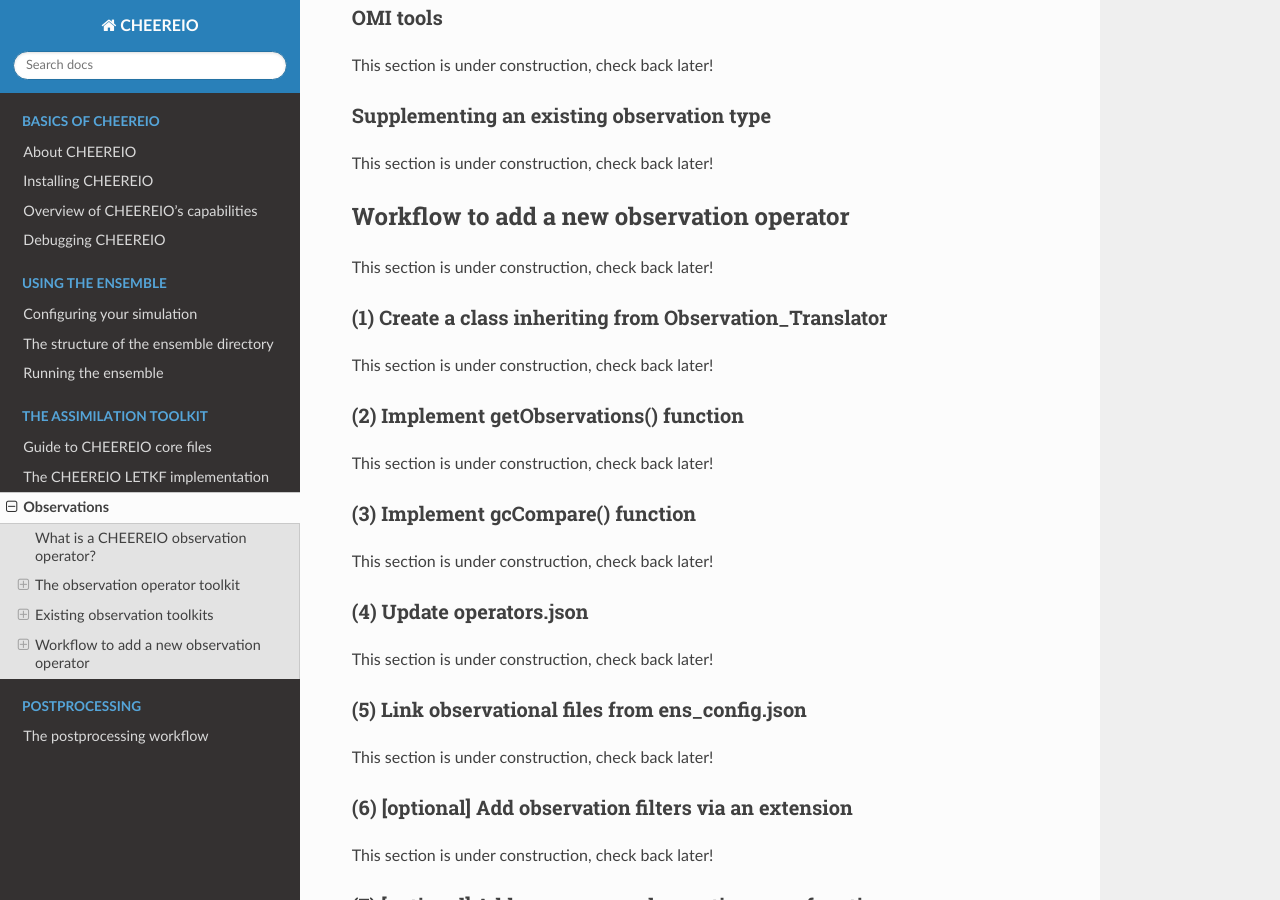
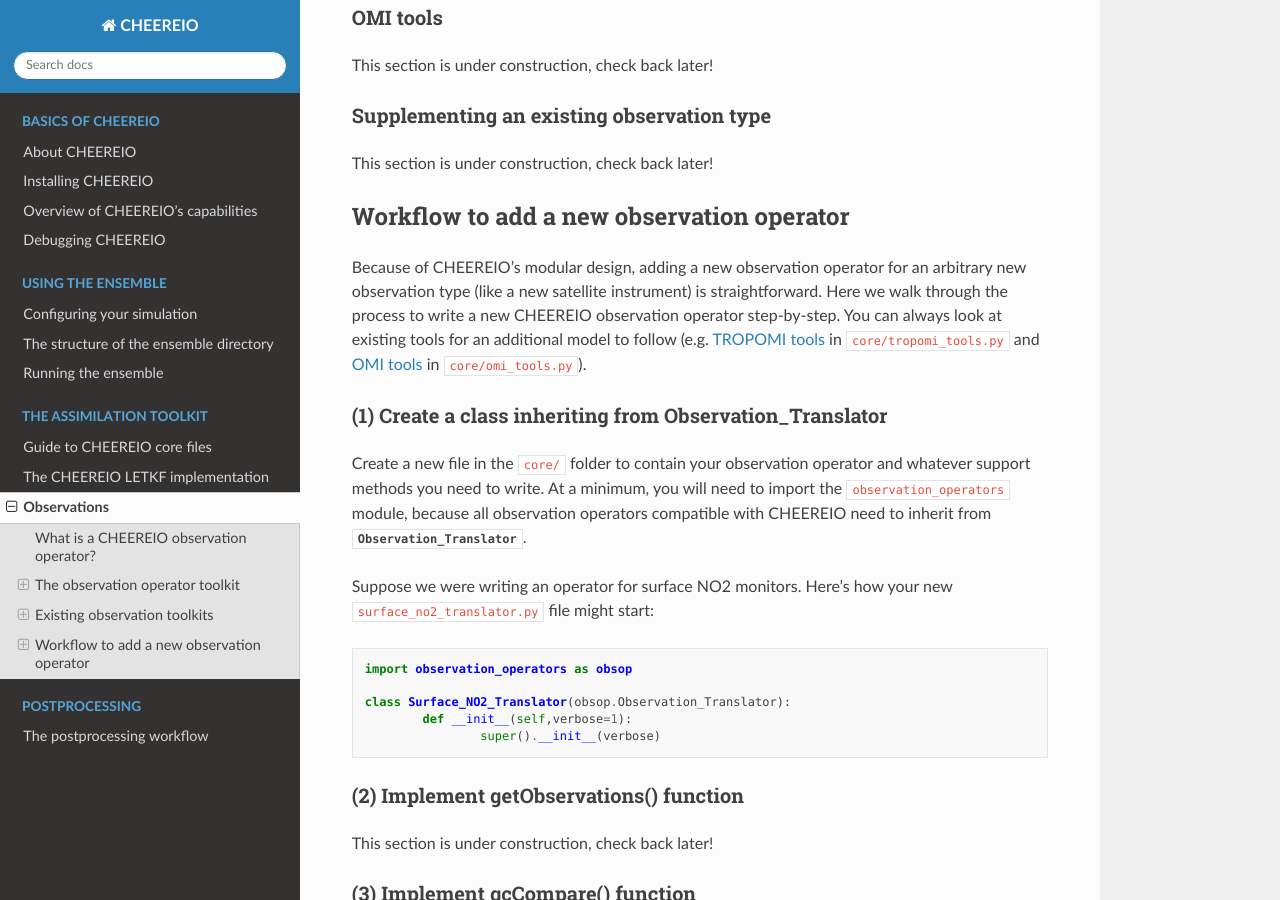
Before and after one commit to drewpendergrass/CHEEREIO, a Sphinx documentation site: the page built from docs/Observations.rst, in a window 1280 px wide and 900 px high, scrolled down 10400 px. Built offline with Sphinx 7.4.7 and the Read the Docs theme 2.0.0, drawn with Linux system fonts in a browser that asks for light colours.

Commit message:
update instruction guide

```diff
--- a/docs/Observations.rst
+++ b/docs/Observations.rst
@@ -291,12 +291,23 @@ This section is under construction, check back later!
 Workflow to add a new observation operator
 -------------
 
-This section is under construction, check back later!
+Because of CHEEREIO's modular design, adding a new observation operator for an arbitrary new observation type (like a new satellite instrument) is straightforward. Here we walk through the process to write a new CHEEREIO observation operator step-by-step. You can always look at existing tools for an additional model to follow (e.g. :ref:`TROPOMI tools` in ``core/tropomi_tools.py`` and :ref:`OMI tools` in ``core/omi_tools.py``).
 
 (1) Create a class inheriting from Observation_Translator
 ~~~~~~~~~~~~~
 
-This section is under construction, check back later!
+Create a new file in the ``core/`` folder to contain your observation operator and whatever support methods you need to write. At a minimum, you will need to import the ``observation_operators`` module, because all observation operators compatible with CHEEREIO need to inherit from :py:class:`Observation_Translator`.
+
+Suppose we were writing an operator for surface NO2 monitors. Here's how your new ``surface_no2_translator.py`` file might start:
+
+.. code-block:: python
+
+	import observation_operators as obsop
+
+	class Surface_NO2_Translator(obsop.Observation_Translator):
+		def __init__(self,verbose=1):
+			super().__init__(verbose)
+
 
 (2) Implement getObservations() function
 ~~~~~~~~~~~~~
```
